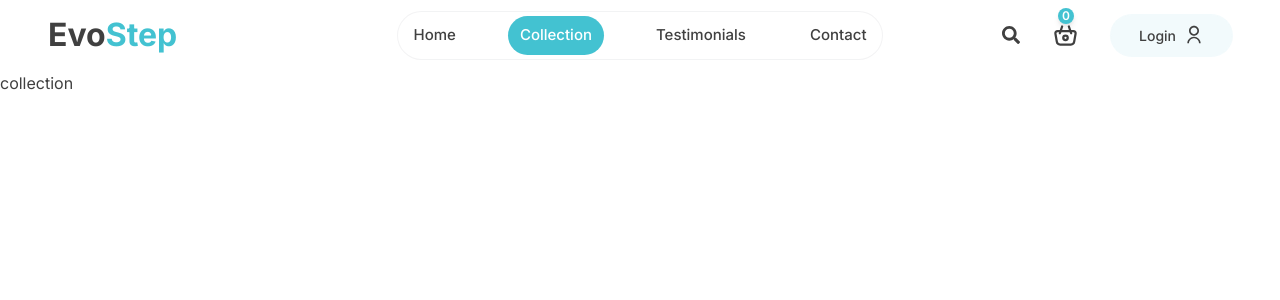
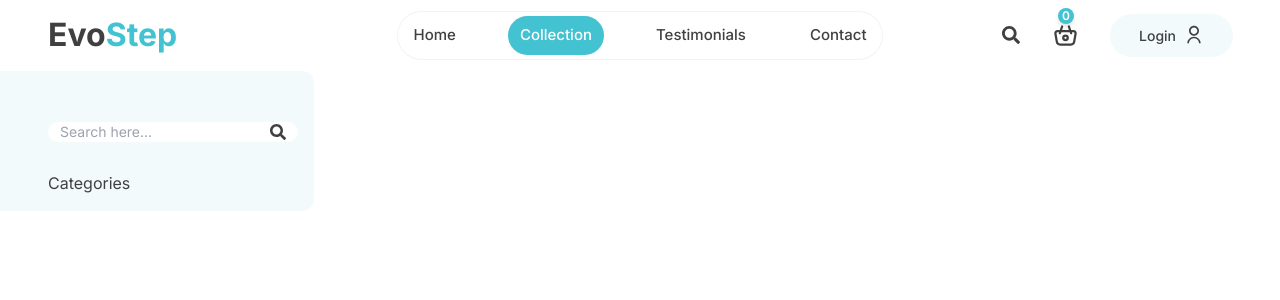
Before and after one commit to nschandunu/shoe-store-ecommerce, a React (Vite) app in the folder frontend/: page /collection in a window 1280 px wide. Shown: the top 300 px of the page. Built offline with nearby package versions, Linux system fonts and the light colour scheme.

Commit message:
Collection Search bar

```diff
--- a/frontend/src/components/Header.jsx
+++ b/frontend/src/components/Header.jsx
@@ -1,16 +1,17 @@
-import React, { useState } from 'react'
+import React, { useContext, useState } from 'react'
 import { Link } from 'react-router-dom'
 import Navbar from './Navbar'
-import { FaBarsStaggered, FaRegCircleUser } from 'react-icons/fa6'
+import { FaBarsStaggered, FaRegCircleUser   } from 'react-icons/fa6'
 import { FaSearch } from 'react-icons/fa'
 import {TbBasket, TbUserCircle} from 'react-icons/tb'
 import { RiUserLine } from 'react-icons/ri'
+import { ShopContext } from '../context/shopContext'
 
 
 const Header = () => {
 
 
-    const [token, settoken] = useState('')
+    const {token} = useContext(ShopContext)
     const [menuOpened, setMenuOpened] = useState(false)
 
     const toggleMenu = () => setMenuOpened((prev) => !prev)
--- /dev/null
+++ b/frontend/src/components/ShowSearch.jsx
@@ -0,0 +1,35 @@
+import React, { useContext, useEffect, useState } from 'react'
+import { ShopContext } from '../context/shopContext'
+import { useLocation } from 'react-router-dom'
+import { FaSearch } from 'react-icons/fa'
+
+const ShowSearch = () => {
+    const {search, setSearch, showSearch } = useContext(ShopContext)
+    const [visible, setVisible] = useState(false)
+    const location = useLocation()
+
+    useEffect(() => {
+        if(location.pathname.includes('collection')){
+            setVisible(true)
+        }else{
+            setVisible(false)
+        }
+    }, [location])
+
+  return showSearch && visible ? (
+    <div className='py-4 pb-7'>
+      <div className='text-center'>
+        <div className='inline-flex items-center justify-center px-3 py1.5 rounded-full bg-white overflow-hidden w-full'>
+            <input type="text" value={search}
+            onChange={(e)=>setSearch(e.target.value)}
+            placeholder='Search here...' className='border-none outline-none w-full bg-white text-sm'/>
+            <div className='bg-white text-center'>
+                <FaSearch className='cursor-pointer'/>
+            </div>
+        </div>
+      </div>
+    </div>
+  ) : null
+}
+
+export default ShowSearch
--- a/frontend/src/context/ShopContext.jsx
+++ b/frontend/src/context/ShopContext.jsx
@@ -5,17 +5,16 @@ import { products } from '../assets/data'
 export const ShopContext = createContext()
 
 const ShopContextProvider = (props) => {
-    const currency = '$'
+
+    const currency = "$"
     const delivery_charges = 10
     const navigate = useNavigate()
+    const [search, setSearch] = useState("")
+    const [showSearch, setShowSearch] = useState(true)
+    const [token, setToken] = useState('')
 
 
-    const value = {
-        currency,
-        products,
-        delivery_charges,
-        navigate
-    }
+    const value = { currency, delivery_charges, navigate, products, token, setToken, search, setSearch, showSearch, setShowSearch }
 
     return (
         <ShopContext.Provider value={value}>
--- a/frontend/src/pages/Collection.jsx
+++ b/frontend/src/pages/Collection.jsx
@@ -1,9 +1,23 @@
 import React from 'react'
+import ShowSearch from '../components/ShowSearch'
 
 const collection = () => {
   return (
-    <div>
-      collection
+    <div className='max-padd-container !px-0'>
+      <div className='flex flex-col sm:flex-row gap-8 mb-16'>
+        {/* Filter options   */}
+        <div className='min-w-72 bg-primary p-4 pt-8 pl-6 lg:pl-12 rounded-r-xl'>
+          < ShowSearch />
+          <div>
+            <h5>Categories</h5>
+            <div>
+              {["Men", "Women", "Kids"].map((cat) => (
+                <label htmlFor=""></label>
+              ))}
+            </div>
+          </div>
+        </div>
+      </div>
     </div>
   )
 }
--- a/frontend/src/pages/Home.jsx
+++ b/frontend/src/pages/Home.jsx
@@ -6,9 +6,6 @@ import Banner from '../components/Banner'
 import PopularProducts from '../components/PopularProducts'
 import Blog from '../components/Blog'
 import Footer from '../components/Footer'
-
-
-
 
 const Home = () => {
   return (
@@ -20,7 +17,6 @@ const Home = () => {
       <PopularProducts />
       <Blog />
       <Footer />
-
     </>
   )
 }
```
